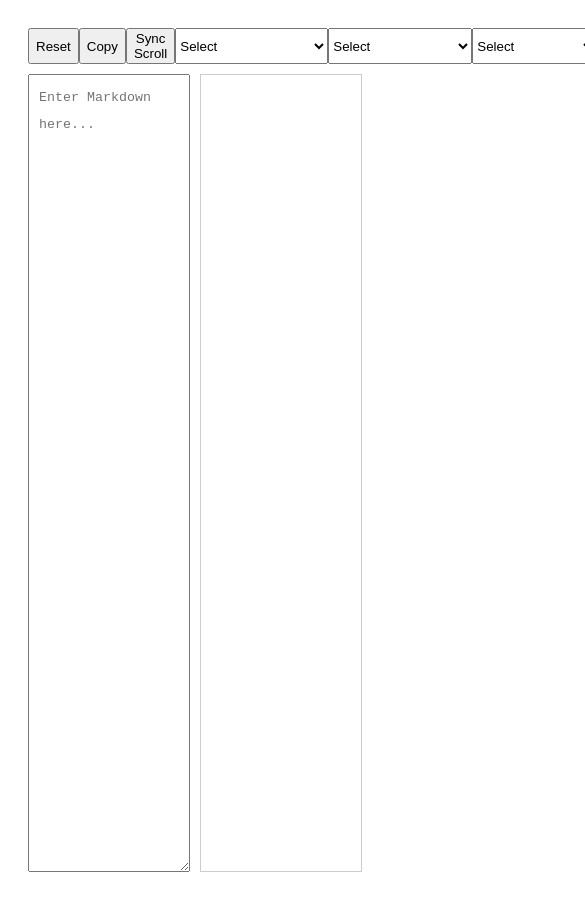
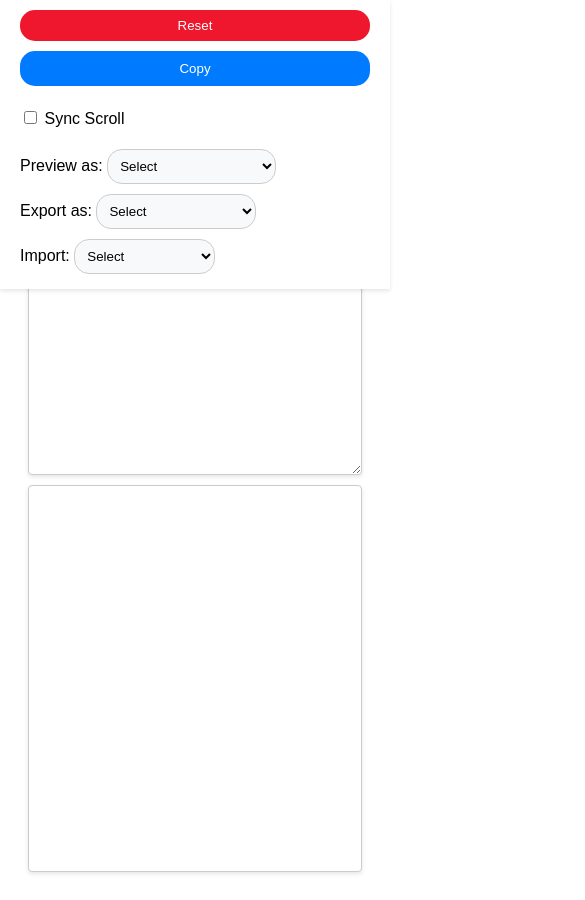
Before and after one commit to ThisIs-Developer/Markdown-Viewer, a plain HTML site: page index.html in a window 390 px wide. Shown: the whole page, 585 px wide, since content can reach past the window. Drawn offline with nearby package versions, Linux system fonts and the light colour scheme.

Commit message:
Updated layout

```diff
--- a/app.js
+++ b/app.js
@@ -6,6 +6,7 @@ const md = window.markdownit({
 
   const markdownInput = document.getElementById('markdown-input');
   const markdownOutput = document.getElementById('markdown-output');
+  const chkSyncScroll = document.getElementById('chk-sync-scroll');
 
   markdownInput.addEventListener('input', () => {
     const markdownText = markdownInput.value;
@@ -23,11 +24,23 @@ const md = window.markdownit({
     document.execCommand('copy');
   });
 
-  document.getElementById('btn-sync-scroll').addEventListener('click', () => {
-    markdownInput.addEventListener('scroll', () => {
-      markdownOutput.scrollTop = markdownInput.scrollTop;
-    });
+  chkSyncScroll.addEventListener('change', () => {
+    if (chkSyncScroll.checked) {
+        markdownInput.addEventListener('scroll', syncScroll);
+    markdownOutput.addEventListener('scroll', syncScroll);
+    } else {
+      markdownInput.removeEventListener('scroll', syncScroll);
+      markdownOutput.removeEventListener('scroll', syncScroll);
+    }
   });
+
+function syncScroll(event) {
+  const target = event.target;
+  const scrollValue = target.scrollTop;
+  const otherElement = target === markdownInput ? markdownOutput : markdownInput;
+  otherElement.scrollTop = scrollValue;
+}
+
 
   document.getElementById('preview-as').addEventListener('change', () => {
     const selectedOption = document.getElementById('preview-as').value;
--- a/index.html
+++ b/index.html
@@ -1,8 +1,10 @@
 <!DOCTYPE html>
 <html lang="en">
 <head>
-    <meta charset="UTF-8" />
-    <meta name="viewport" content="width=device-width, initial-scale=1.0" />
+    <meta charset="UTF-8">
+    <meta http-equiv="X-UA-Compatible" content="IE=edge">
+    <meta name="viewport" content="width=device-width, initial-scale=1.0">
+    <link rel="icon" type="image/png" href="/assets/logo.png">
     <title>Markdown Viewer</title>
     <link rel="stylesheet" href="style.css" />
   </head>
@@ -10,27 +12,39 @@
     <div id="navbar">
       <button id="btn-reset">Reset</button>
       <button id="btn-copy">Copy</button>
-      <button id="btn-sync-scroll">Sync Scroll</button>
+      <div class="sync">
+        <input type="checkbox" id="chk-sync-scroll" />
+        <label for="chk-sync-scroll">Sync Scroll</label>
+      </div>
 
+      <div class="preview">
+        <label for="preview-as">Preview as:</label>
         <select id="preview-as">
           <option disabled selected value="">Select</option>
           <option value="html">Preview as HTML</option>
           <option value="pdf">Preview as PDF</option>
           <option value="markdown">Preview as Markdown</option>
         </select>
+      </div>
 
+      <div class="export">
+        <label for="export-as">Export as:</label>
         <select id="export-as">
           <option disabled selected value="">Select</option>
           <option value="html">Export as HTML</option>
           <option value="pdf">Export as PDF</option>
           <option value="markdown">Export as Markdown</option>
         </select>
+      </div>
 
+      <div class="import">
+        <label for="import">Import:</label>
         <select id="import">
           <option disabled selected value="">Select</option>
           <option value="html">Import HTML</option>
           <option value="markdown">Import Markdown</option>
         </select>
+      </div>
     </div>
     <div id="markdown-container">
       <textarea
--- a/style.css
+++ b/style.css
@@ -7,15 +7,24 @@ body {
 }
 
 #navbar {
+  position: fixed;
+  top: 0;
+  left: 0;
+  right: 0;
+  background-color: #fff;
+  z-index: 1000;
   display: flex;
   justify-content: space-between;
   margin-bottom: 10px;
+  padding: 10px 20px;
+  box-shadow: 0 2px 4px rgba(0, 0, 0, 0.1);
 }
 
 #markdown-container {
   display: flex;
   flex: 1;
   height: 100%;
+  margin-top: 60px;
 }
 
 #markdown-input, #markdown-output {
@@ -23,6 +32,7 @@ body {
   padding: 10px;
   box-sizing: border-box;
   height: 100%;
+  box-shadow: 0 2px 4px rgba(0, 0, 0, 0.1);
 }
 
 #markdown-input {
@@ -39,3 +49,98 @@ body {
   max-width: 100%;
   height: auto;
 }
+
+#navbar button {
+  background-color: #007bff;
+  color: #fff;
+  border: none;
+  padding: 8px 16px;
+  cursor: pointer;
+  transition: background-color 0.3s ease;
+  border-radius: 15px;
+}
+
+#navbar button:hover {
+  background-color: #0056b3;
+}
+
+#navbar #btn-reset {
+  background-color: #ee172d;
+  color: #fff;
+  border: none;
+  padding: 8px 16px;
+  cursor: pointer;
+  transition: background-color 0.3s ease;
+  border-radius: 15px;
+}
+
+#navbar #btn-reset:hover {
+  background-color: rgb(173, 6, 6);
+}
+
+#navbar select {
+  padding: 8px;
+  border: 1px solid #ccc;
+  border-radius: 4px;
+  background-color: #f8f9fa;
+  border-radius: 15px;
+}
+
+#markdown-input {
+  border: 1px solid #ccc;
+  border-radius: 4px;
+  resize: vertical;
+}
+
+#markdown-output {
+  border: 1px solid #ccc;
+  border-radius: 4px;
+  overflow-y: auto;
+  padding: 10px;
+  background-color: #fff;
+  box-shadow: 0 2px 4px rgba(0, 0, 0, 0.1);
+}
+
+#markdown-output img {
+  max-width: 100%;
+  height: auto;
+  display: block;
+  margin: 10px 0;
+}
+
+.sync {
+  margin-top: 5px;
+}
+
+@media (max-width: 768px) {
+  #navbar {
+    flex-direction: column;
+  }
+
+  #navbar button {
+    width: 100%;
+    margin-bottom: 10px;
+    padding-top: 10px;
+    padding-bottom: 10px;
+    border-radius: 15px;
+  }
+
+  #chk-sync-scroll {
+    margin-top: 10px;
+    margin-bottom: 20px;
+  }
+
+  #navbar label, select {
+    margin-top: 5px;
+    margin-bottom: 5px;
+  }
+
+  #markdown-container {
+    flex-direction: column;
+  }
+
+  #markdown-input {
+    margin-right: 0;
+    margin-bottom: 10px;
+  }
+}
```
Also changed, not shown: assets/logo.png (added). Lines whose indentation alone changed are shown as unchanged.
